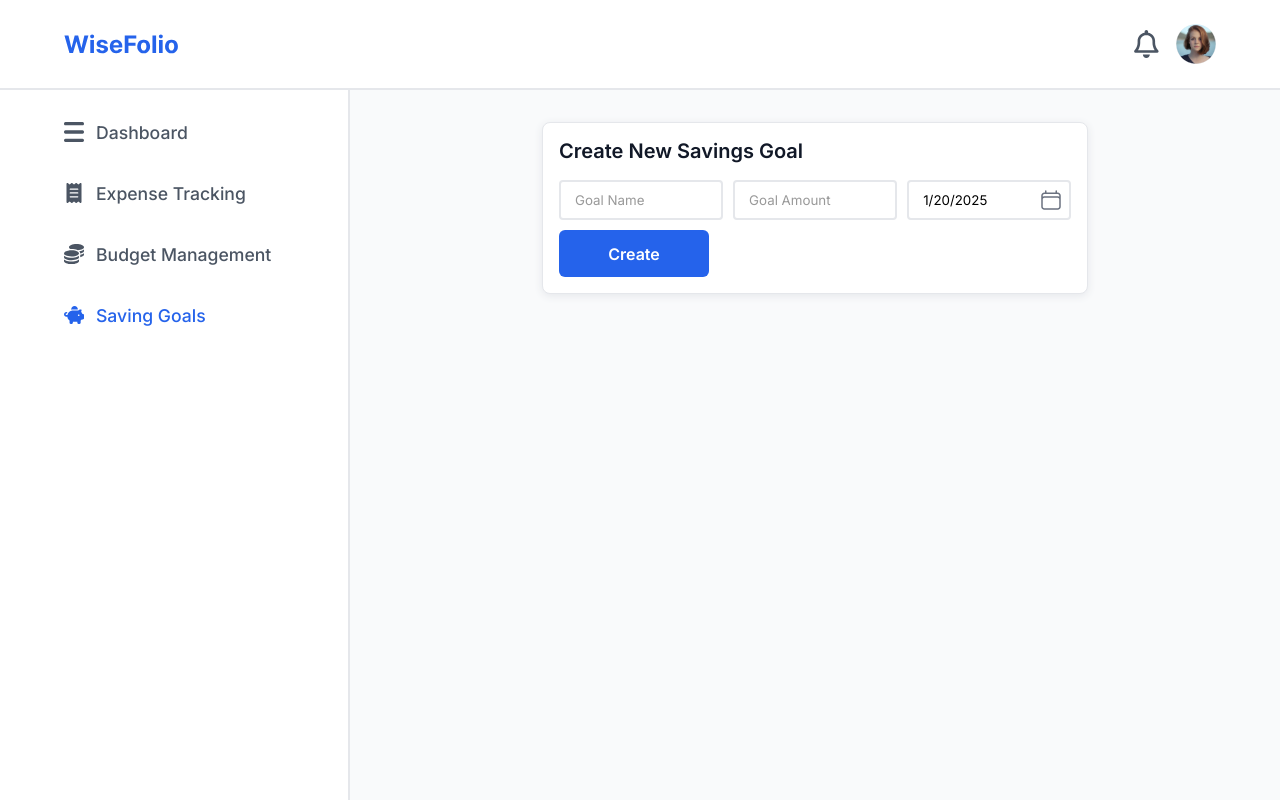
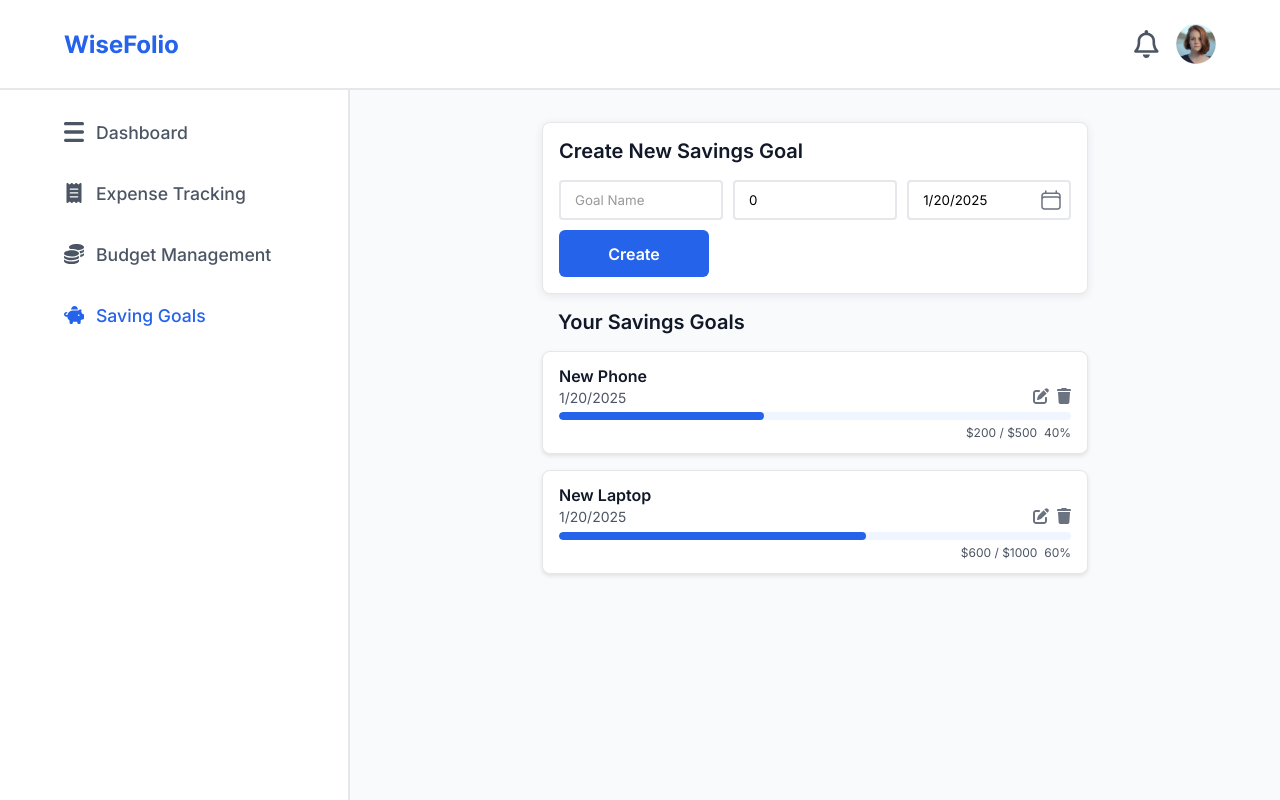
Before and after one commit to Lospub/WiseFolio-Client, a React (Vite) app in the folder wisefolio-client/: page /savings in a window 1280 px wide. Built offline with nearby package versions, Linux system fonts and the light colour scheme.

Commit message:
refactor Card component to use 'name' instead of 'category' and update related properties; enhance SavingsGoals page with new input fields and card header

```diff
--- a/wisefolio-client/src/components/Card/Card.scss
+++ b/wisefolio-client/src/components/Card/Card.scss
@@ -43,4 +43,10 @@
         border-radius: 4px;
         overflow: hidden;
     }
+
+    &__usage {
+        @include font-style(0.75rem, 0.75, 400, $secondary-text);
+        margin-top: 0.5rem;
+        @include flex-style(flex-end, flex-end, unset, nowrap, row);
+    }
 }
--- a/wisefolio-client/src/components/Card/Card.tsx
+++ b/wisefolio-client/src/components/Card/Card.tsx
@@ -3,20 +3,20 @@ import EditIcon from "../../assets/icons/edit.svg?react";
 import DeleteIcon from "../../assets/icons/delete.svg?react";
 
 type CardComponent = {
-  category: string;
+  name: string;
   date: Date;
-  amountUsed: number;
+  amount: number;
   amountLimit: number;
 };
 
 const Card = ({ component }: { component: CardComponent }) => {
-  const usagePercentage = (component.amountUsed / component.amountLimit) * 100;
+  const usagePercentage = (component.amount / component.amountLimit) * 100;
 
   return (
     <div className="card">
       <div className="card__header">
         <div className="card__title">
-          <h3 className="card__category">{component.category}</h3>
+          <h3 className="card__category">{component.name}</h3>
           <p className="card__date">
             {component.date.toLocaleDateString()}
           </p>
@@ -32,9 +32,9 @@ const Card = ({ component }: { component: CardComponent }) => {
           style={{ width: `${usagePercentage}%` }}
         ></div>
       </div>
-      <p>
-        ${component.amountUsed} / ${component.amountLimit} &nbsp;
-        <span>{usagePercentage.toFixed(0)}% used</span>
+      <p className="card__usage">
+        ${component.amount} / ${component.amountLimit} &nbsp;
+        <span>{usagePercentage.toFixed(0)}% </span>
       </p>
     </div>
   );
--- a/wisefolio-client/src/components/CardList/CardList.tsx
+++ b/wisefolio-client/src/components/CardList/CardList.tsx
@@ -1,10 +1,10 @@
+import Card from "../Card/Card";
 import "./CardList.scss";
-import Card from "../Card/Card";
 
 type Component = {
-    category: string;
+    name: string;
     date: Date;
-    amountUsed: number;
+    amount: number;
     amountLimit: number;
 };
 
--- a/wisefolio-client/src/pages/BudgetManagement/BudgetManagement.tsx
+++ b/wisefolio-client/src/pages/BudgetManagement/BudgetManagement.tsx
@@ -10,22 +10,22 @@ const BudgetManagement = () => {
   const [amount, setAmount] = useState("");
   const [duration, setDuration] = useState("");
   const [budgets, setBudgets] = useState<Budget[]>([{
-    category: "Transportation",
+    name: "Transportation",
     date: new Date(),
-    amountUsed: 225,
+    amount: 225,
     amountLimit: 500,
 },
 {
-    category: "Food & Dining",
+    name: "Food & Dining",
     date: new Date(),
-    amountUsed: 750,
+    amount: 750,
     amountLimit: 1000,
 },]);
 
   type Budget = {
-    category: string;
+    name: string;
     date: Date;
-    amountUsed: number;
+    amount: number;
     amountLimit: number;
 };
 
--- a/wisefolio-client/src/pages/SavingsGoals/SavingsGoals.scss
+++ b/wisefolio-client/src/pages/SavingsGoals/SavingsGoals.scss
@@ -87,6 +87,13 @@
             background-color: $primary-text;
         }
     }
+
+    &__card-header {
+        @include font-style(1.25rem, 1.25, 600, $primary-text);
+        margin: 1rem 0;
+        padding-left: 1rem;
+        width: 100%;
+    }
 }
 
 .react-datepicker {
--- a/wisefolio-client/src/pages/SavingsGoals/SavingsGoals.tsx
+++ b/wisefolio-client/src/pages/SavingsGoals/SavingsGoals.tsx
@@ -4,10 +4,23 @@ import Sidebar from "../../components/SideBar/SideBar";
 import "./SavingsGoals.scss";
 import DatePicker from "react-datepicker";
 import "react-datepicker/dist/react-datepicker.css";
-import CalenderIcon from "../../assets/icons/calendar.svg?react"
+import CalenderIcon from "../../assets/icons/calendar.svg?react";
+import CardList from "../../components/CardList/CardList";
 
 const SavingsGoals = () => {
-    const [selectedDate, setSelectedDate] = useState<Date>(new Date());
+  const [selectedDate, setSelectedDate] = useState<Date>(new Date());
+  const [goalName, setGoalName] = useState<string>("");
+  const [goalAmount, setGoalAmount] = useState<number>(0);
+  const [savings, setSavings] = useState<Savings[]>([
+    { name: "New Phone", amount: 200, amountLimit: 500, date: new Date() },
+    { name: "New Laptop", amount: 600, amountLimit: 1000, date: new Date() },
+  ]);
+  type Savings = {
+    name: string;
+    date: Date;
+    amount: number;
+    amountLimit: number;
+  };
 
   return (
     <div className="container">
@@ -17,8 +30,20 @@ const SavingsGoals = () => {
         <section className="savings__section">
           <form className="savings__form-details">
             <h2 className="savings__form-title">Create New Savings Goal</h2>
-            <input type="text" placeholder="Goal Name" className="savings__input" />
-            <input type="number" placeholder="Goal Amount" className="savings__input" />
+            <input
+              type="text"
+              value={goalName}
+              placeholder="Goal Name"
+              onChange={(e) => setGoalName(e.target.value)}
+              className="savings__input"
+            />
+            <input
+              type="number"
+              value={goalAmount}
+              placeholder="Goal Amount"
+              onChange={(e) => setGoalAmount(Number(e.target.value))}
+              className="savings__input"
+            />
             <div className="savings__date">
               <DatePicker
                 selected={selectedDate}
@@ -47,6 +72,8 @@ const SavingsGoals = () => {
             </div>
             <button className="savings__button">Create</button>
           </form>
+          <h2 className="savings__card-header">Your Savings Goals</h2>
+          <CardList componentList={savings} />
         </section>
       </div>
     </div>
```
